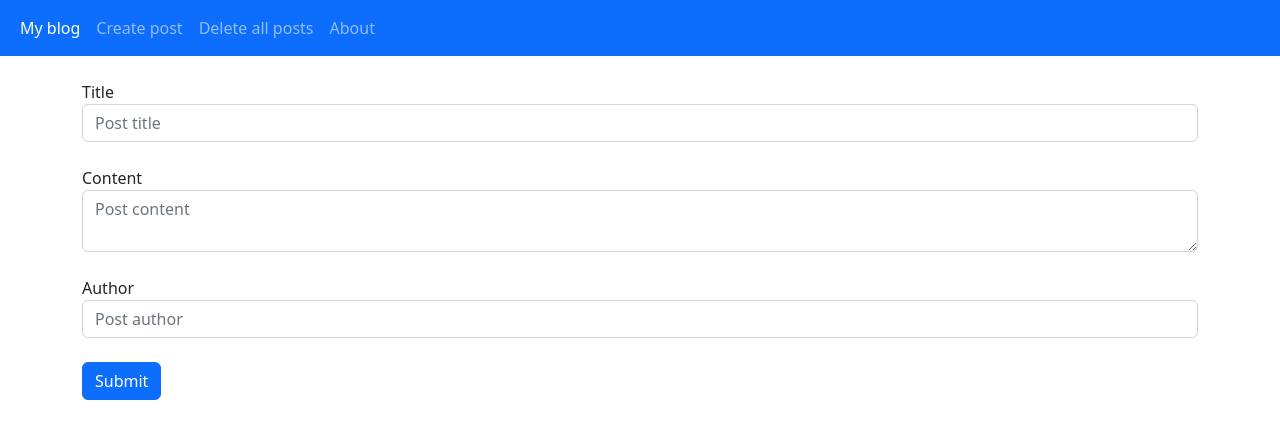
After one commit to svideteliYegora/TMS_Home_work, a Flask app: template HomeWork_15-17(Blog)/templates/edit.html in a window 1280 px wide. The commit adds this page. Shown: the top 439 px of the page. Run offline with Flask 2, Linux system fonts and the light colour scheme; the template is opened without the code that fills it, so the values that code supplies are empty.

Commit message:
Finished project 'Blog' on Flask framework. Added possibility <delete all posts>.

```diff
--- a/HomeWork_15/db_init/schema.sql
+++ b/HomeWork_15-17(Blog)/db_init/schema.sql
@@ -1,8 +1,9 @@
 DROP TABLE IF EXISTS posts;
 
-CREATE TABLE posts (
+CREATE TABLE posts(
     id INTEGER PRIMARY KEY AUTOINCREMENT,
     title TEXT NOT NULL,
     content TEXT NOT NULL,
-    created TIMESTAMP NOT NULL DEFAULT CURRENT_TIMESTAMP
+    created TIMESTAMP NOT NULL DEFAULT CURRENT_TIMESTAMP,
+    author TEXT NOT NULL
 );
--- a/HomeWork_15/main.py
+++ b/HomeWork_15-17(Blog)/main.py
@@ -3,7 +3,7 @@ import sqlite3
 
 
 def get_db_connection():
-    connection = sqlite3.connect('database.db')
+    connection = sqlite3.connect('db_init/database.db')
     connection.row_factory = sqlite3.Row
     return connection
 
@@ -31,14 +31,15 @@ def post(post_id):
     return render_template('post.html', post=post)
 
 
-@app.route('/create', methods=('GET', 'POST'))
+@app.route('/create', methods=['GET', 'POST'])
 def create():
     if request.method == 'POST':
         title = request.form['title']
         content = request.form['content']
+        author = request.form['author']
 
         connection = get_db_connection()
-        connection.execute('INSERT INTO posts (title, content) VALUES (?, ?)', (title, content))
+        connection.execute('INSERT INTO posts (title, content, author) VALUES (?, ?, ?)', (title, content, author))
         connection.commit()
         connection.close()
 
@@ -47,26 +48,48 @@ def create():
         return render_template('create.html')
 
 
-@app.route('/<int:post_id>/edit/', methods=['GET', 'POST'])
+@app.route('/<int:post_id>/edit', methods=['GET', 'POST'])
 def edit(post_id):
     if request.method == 'POST':
         title = request.form['title']
         content = request.form['content']
+        author = request.form['author']
 
         connection = get_db_connection()
-        connection.execute('UPDATE posts SET title = ?, content = ? WHERE id = ?', (title, content, post_id))
+        connection.execute('UPDATE posts SET title = ?, content = ?, author = ? WHERE id = ?',
+                           (title, content, author, post_id)
+                           )
         connection.commit()
         connection.close()
+
         return redirect(url_for('index'))
     else:
         post = get_post(post_id)
-        return render_template('edit.html', post=post)
+        return render_template('create.html', post=post)
 
 
-@app.route('/<int:post_id>/delete/', methods=['POST'])
+@app.route('/<int:post_id>/delete', methods=['POST'])
 def delete(post_id):
     connection = get_db_connection()
-    connection.execute('DELETE FROM posts Where id = ?', (post_id,))
+    connection.execute('DELETE FROM posts WHERE id = ?', (post_id,))
+    connection.commit()
+    connection.close()
+    return redirect(url_for('index'))
+
+
+@app.route('/<author>')
+def author(author):
+    connection = get_db_connection()
+    posts = connection.execute('SELECT * FROM posts WHERE author = ?', (author,)).fetchall()
+    connection.commit()
+    connection.close()
+    return render_template('author.html', posts=posts, author=author)
+
+
+@app.route('/delete_all_posts')
+def delete_all_posts():
+    connection = get_db_connection()
+    connection.execute('DELETE FROM posts')
     connection.commit()
     connection.close()
     return redirect(url_for('index'))
--- /dev/null
+++ b/HomeWork_15-17(Blog)/templates/base.html
@@ -0,0 +1,36 @@
+<!doctype html>
+<html>
+<head>
+    <meta charset="UTF-8">
+    <meta name="viewport"
+          content="width=device-width, user-scalable=no, initial-scale=1.0, maximum-scale=1.0, minimum-scale=1.0">
+    <meta http-equiv="X-UA-Compatible" content="ie=edge">
+    <title>My blog</title>
+    <link href="https://cdn.jsdelivr.net/npm/bootstrap@5.2.3/dist/css/bootstrap.min.css" rel="stylesheet">
+    <script src="https://cdn.jsdelivr.net/npm/bootstrap@5.2.3/dist/js/bootstrap.bundle.min.js"></script>
+</head>
+<body>
+    <nav class="navbar navbar-expand-sm bg-primary navbar-dark">
+      <div class="container-fluid">
+        <ul class="navbar-nav">
+          <li class="nav-item">
+            <a class="nav-link active" href="{{ url_for('index') }}">My blog</a>
+          </li>
+         <li class="nav-item">
+            <a class="nav-link" href="{{ url_for('create') }}">Create post</a>
+          </li>
+          <li class="nav-item">
+            <a class="nav-link" href="{{ url_for('delete_all_posts') }}"
+               onclick="return confirm('Are you sure you want to delete all posts?')">Delete all posts</a>
+          </li>
+          <li class="nav-item">
+            <a class="nav-link" href="#">About</a>
+          </li>
+        </ul>
+      </div>
+    </nav>
+    <div class="container">
+        {% block content %}{% endblock %}
+    </div>
+</body>
+</html>
--- /dev/null
+++ b/HomeWork_15-17(Blog)/templates/edit.html
@@ -0,0 +1,35 @@
+{% extends 'base.html' %}
+
+{% block content %}
+
+<form method="post">
+    <br>
+    <div class="form-group">
+        <label for="title">Title</label>
+        <input type="text" name="title"
+               id="title" placeholder="Post title"
+               class="form-control" required
+               value="{{ post['title'] }}">
+    </div>
+    <br>
+    <div class="form-group">
+        <label for="content">Content</label>
+        <textarea type="text" name="content" id="content"
+                  placeholder="Post content" class="form-control"
+                  required>{{ post['title'] }}</textarea>
+    </div>
+    <br>
+    <div class="form-group">
+        <label for="author">Author</label>
+        <input type="text" name="author"
+               id="author" placeholder="Post author"
+               class="form-control" required
+               value="{{ post['author'] }}">
+    </div>
+    <br>
+    <div class="form-group">
+        <button type="submit" class="btn btn-primary">Submit</button>
+    </div>
+</form>
+
+{% endblock %}
```
Also changed, not shown: HomeWork_15-17(Blog)/db_init/db_init.py (added, +15 -0 lines), HomeWork_15-17(Blog)/templates/author.html (added, +16 -0 lines), HomeWork_15-17(Blog)/templates/create.html (added, +33 -0 lines), HomeWork_15-17(Blog)/templates/index.html (renamed from HomeWork_15/templates/index.html, +5 -5 lines), HomeWork_15-17(Blog)/templates/post.html (added, +15 -0 lines), HomeWork_15/db_init/db_init.py (deleted, +0 -16 lines), HomeWork_15/templates/base.html (deleted, +0 -40 lines), HomeWork_15/templates/create.html (deleted, +0 -22 lines), HomeWork_15/templates/edit.html (deleted, +0 -23 lines), HomeWork_15/templates/post.html (deleted, +0 -15 lines), HomeWork_15-17(Blog)/database.db (renamed from HomeWork_15/database.db), HomeWork_15-17(Blog)/db_init/database.db (added).
